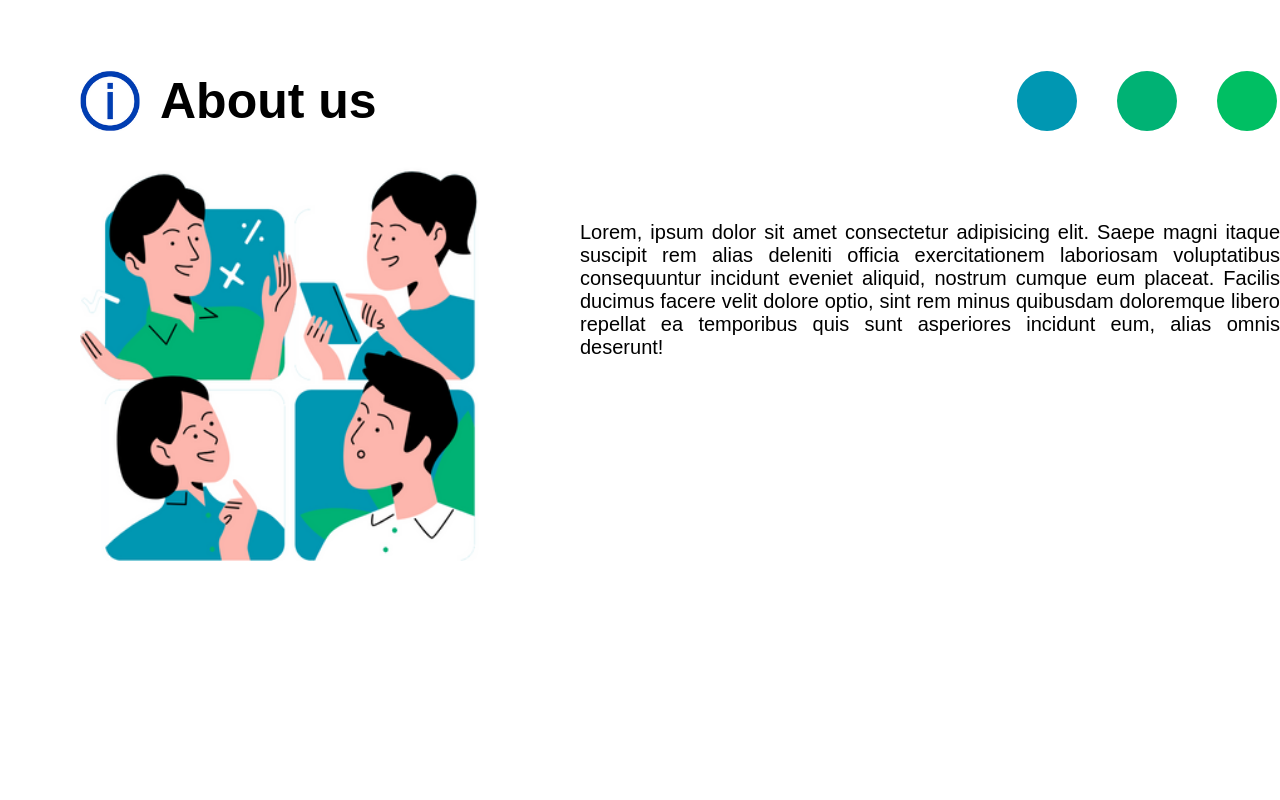
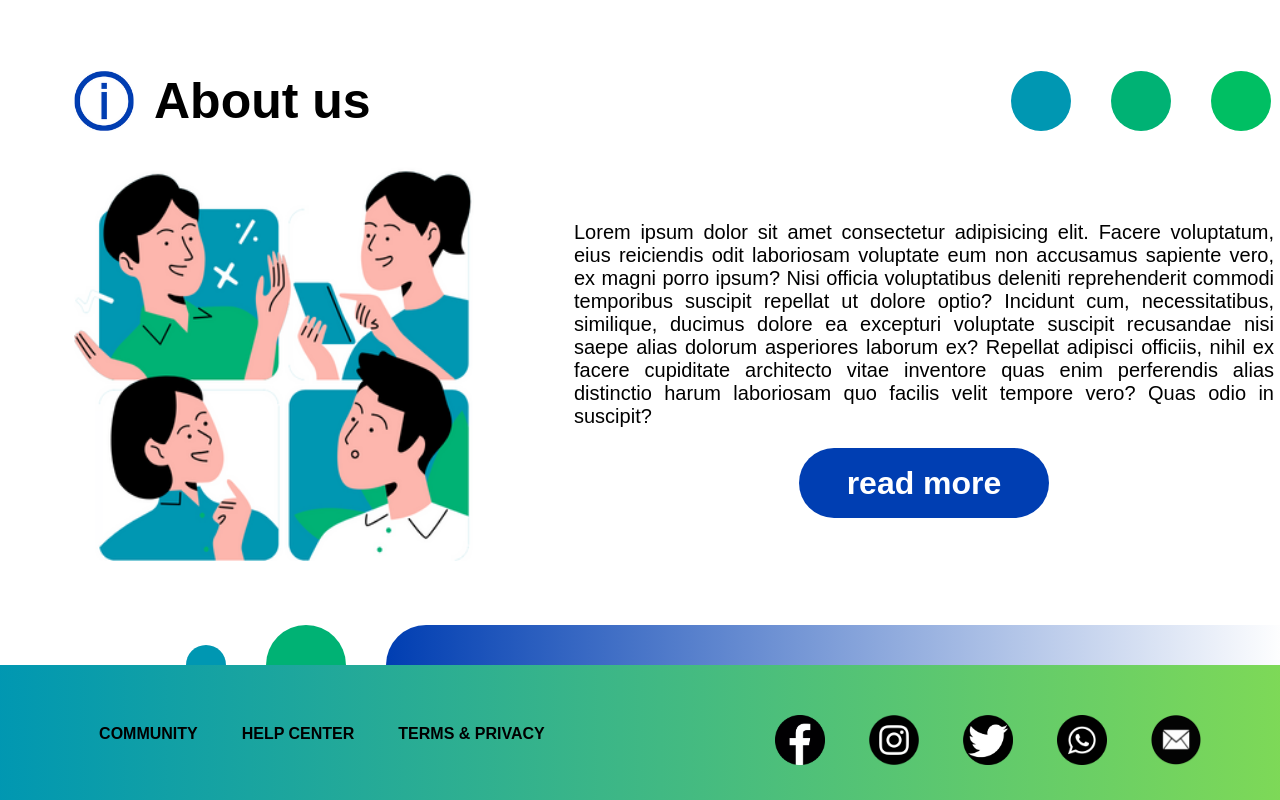
Before and after one commit to BenTaught/simplipi.github.io, a plain HTML site: page index.html in a window 1280 px wide. Shown: the part 1948-2748 px from the top of the page. Before the commit the page ends 2669 px from the top, so only its background shows below. Drawn offline with Linux system fonts and the light colour scheme.

Commit message:
3rd commit

```diff
--- a/index.css
+++ b/index.css
@@ -32,6 +32,8 @@ p{
 .sub-body{
     padding-top: 90px;
     position: absolute;
+    left: 50%;
+    transform: translate(-50%)
 }
 
 .fcmi, .fcme, .fcmo{
@@ -55,8 +57,10 @@ p{
 .hc-con, .hc2-con, .fc-con, .fc2-con,.content-2, .content-3, .submit-con {
     padding-left: 40px;
 }
-
-.features-con, .about-con{
+.hc-con-2, .hc2-con-2{
+    padding-right: 40px;
+}
+.features-con, .about-con, .shapes-con-2{
     padding-top: 60px;
 }
 
@@ -480,7 +484,7 @@ transition: 0.5s ease;
 .about-text-con{
     background-color:rgb(255, 255, 255);
     width: 700px;
-    height: 500px;
+    height: 250px;
     border-radius: 40px;
     font-weight: 500;
     font-family: Arial, Helvetica, sans-serif;
@@ -489,8 +493,98 @@ transition: 0.5s ease;
     text-align: justify;
     padding-top: 60px;
 }
+.about-read-more{
+    display: flex;
+    padding-top: 20px;
+    justify-content: center;
+}
+
+.read-more-button{
+    border-style: none;
+    width: 250px;
+    height: 70px;
+    border-radius: 50px;
+    color: white;
+    background-color: #003EB2;
+    font-weight: bold;
+    font-size:xx-large;
+}
+
+.shapes-con-2{
+    display: flex;
+    justify-content: flex-end;
+    align-items: end;
+}
+
+.rectangle-2 {
+    height: 40px;
+    width: 900px;
+    background-image: linear-gradient(to right, #003EB2  ,white);
+    border-top-left-radius: 50px;
+    animation: slide2A 3s ease;
+}
+
+.half-circleA{
+    width: 80px;
+    height: 40px;
+    border-radius:12rem 12rem 0 0 ;
+    background-color: #00B274;
+    animation: slide2A 2s ease;
+}
+
+.half-circle2A{
+  width: 40px;
+  height: 20px;
+  border-radius:12rem 12rem 0 0 ;
+  background-color:#0097B2;
+  animation: slide2A 1s ease;
+}
 
 /*<----------------ABOUT--------------->*/
+
+
+/*<----------------FOOTER--------------->*/
+
+footer{
+    background-image: linear-gradient(to right,#0097B2 , #7ED957);
+}
+.connect-nav{
+    display: flex;
+    justify-content: space-around;
+    padding-top: 30px;
+    padding-bottom: 30px;
+    align-content: start;
+    align-items: center;
+}
+
+.icons{
+    width: 50px;
+    height: 50px;
+}
+
+.connect-icon{
+    padding-top: 20px;
+}
+
+.icon-con{
+padding-left: 40px;
+}
+
+.con-nav-link {
+    list-style: none;
+}
+
+.con-nav-link li {
+        display: inline-block;
+ }
+
+.con-nav-link a {
+    font-size: medium;
+}
+
+/*<----------------FOOTER--------------->*/
+
+
 
 
 /*<----------------ANIMATION--------------->*/
@@ -513,6 +607,15 @@ transition: 0.5s ease;
 @keyframes slide2{
     0%{
         transform: translateX(-500px);}
+
+    100%{
+        transform: translateX(0px);
+    }
+}
+
+@keyframes slide2A{
+    0%{
+        transform: translateX(500px);}
 
     100%{
         transform: translateX(0px);
--- a/index.html
+++ b/index.html
@@ -65,9 +65,9 @@
             </div>
 
             <div class="features-content-con">
-                <div class="content-1"><p class="feature-head">Personalized Learning Paths</p><div class="feature-1-square-con"><div class ="puzzle-con"><img  class="puzzle" src="images-icons/puzzle.png" alt=""></div><p class="feature-def"> Simpliπ creates special study plans just for you. <br><br> It figures out what you need to learn and gives you specific things to study. </p></div></div>
-                <div class="content-2"><p class="feature-head">Real-Time Performance Analytics</p><div class="feature-2-square-con"><div class="speed-con"><img  class="speed" src="images-icons/speed.png" alt=""></div><p class="feature-def">Simpliπ tells you how well you're doing right away. <br><br> It shows you what you're good at and where you need to improve.</p></div></div>
-                <div class="content-3"><p class="feature-head">Unlockable Topic Advancement</p><div class="feature-3-square-con"><div class="lock-con"><img  class="lock" src="images-icons/lock.png" alt=""></div><p class="feature-def">In Simpliπ, when you do well in one lesson, you get to learn something new! <br><br> It's like a game where you earn new levels.</p></div></div>
+                <div class="content-1"><p class="feature-head">Personalized Learning Paths</p><div class="feature-1-square-con"><div class ="puzzle-con"><img  class="puzzle" src="images-icons/puzzle.png" alt=""></div><p class="feature-def"> <em>Simpliπ</em> creates special study plans just for you. <br><br> It figures out what you need to learn and gives you specific things to study. </p></div></div>
+                <div class="content-2"><p class="feature-head">Real-Time Performance Analytics</p><div class="feature-2-square-con"><div class="speed-con"><img  class="speed" src="images-icons/speed.png" alt=""></div><p class="feature-def"><em>Simpliπ</em> tells you how well you're doing right away. <br><br> It shows you what you're good at and where you need to improve.</p></div></div>
+                <div class="content-3"><p class="feature-head">Unlockable Topic Advancement</p><div class="feature-3-square-con"><div class="lock-con"><img  class="lock" src="images-icons/lock.png" alt=""></div><p class="feature-def">In <em>Simpliπ</em>, when you do well in one lesson, you get to learn something new! <br><br> It's like a game where you earn new levels.</p></div></div>
             </div>
         </div>
 
@@ -114,16 +114,46 @@
                 <div class="about-image-con">
                     <img class="image-2" src="images-icons/us.png" alt="us">
                 </div>
-                <div class="about-text-con">
-                    Lorem, ipsum dolor sit amet consectetur adipisicing elit. Saepe magni itaque suscipit rem alias deleniti officia exercitationem laboriosam voluptatibus consequuntur incidunt eveniet aliquid, nostrum cumque eum placeat. Facilis ducimus facere velit dolore optio, sint rem minus quibusdam doloremque libero repellat ea temporibus quis sunt asperiores incidunt eum, alias omnis deserunt!
+                <div class = "about3-con">
+                    <div class="about-text-con">
+                        Lorem ipsum dolor sit amet consectetur adipisicing elit. Facere voluptatum, eius reiciendis odit laboriosam voluptate eum non accusamus sapiente vero, ex magni porro ipsum? Nisi officia voluptatibus deleniti reprehenderit commodi temporibus suscipit repellat ut dolore optio? Incidunt cum, necessitatibus, similique, ducimus dolore ea excepturi voluptate suscipit recusandae nisi saepe alias dolorum asperiores laborum ex? Repellat adipisci officiis, nihil ex facere cupiditate architecto vitae inventore quas enim perferendis alias distinctio harum laboriosam quo facilis velit tempore vero? Quas odio in suscipit?
+                    <div class="about-read-more"><a href="http://"><button class="read-more-button">read more</button></a></div>
                 </div>
             </div>
         </div>
 
-        <div class="footer">
+        <div class="shapes-con-2">
+            <div class="hc2-con-2"><div class="half-circle2A"></div></div>
+            <div class="hc-con-2"><div class="half-circleA"></div></div>
+            <div class="rectangle-2"></div>
+        </div>
+        <footer>
+            <div class="subfoot">
+                <div class="connect-con">
+                       <nav class="connect-nav">
+                           <ul class="con-nav-link">
+                               <li><a class = "list" href="">COMMUNITY</a></li>
+                               <li><a class = "list" href="">HELP CENTER</a></li>
+                               <li><a class = "list" href="">TERMS & PRIVACY</a></li>
+                           </ul>
+                           <div class="connect-icon">
 
-        </div>
+                                <a class = "icon-con" href="http://"><img class ="icons" src="images-icons/fb-icon.png" alt="fb-icon"></a>
+                                <a class = "icon-con" href="http://"><img class ="icons" src="images-icons/ig.png" alt="ig-icon"></a>
+                                <a class = "icon-con" href="http://"><img class ="icons" src="images-icons/twitter.png" alt="twitter-icon"></a>
+                                <a class = "icon-con" href="http://"><img class ="icons" src="images-icons/wa.png" alt="whats app-icon"></a>
+                                <a class  ="icon-con" href="http://"><img class ="icons" src="images-icons/mail.png" alt="mail-icon"></a>
+
+                            </div>
+                       </nav>
+                </div>
+
+           </div>
+
+
+
+
+        </footer>
     </section>
-
 </body>
 </html>
```
Also changed, not shown: images-icons/fb-icon.png (added), images-icons/ig.png (added), images-icons/lines.png (added), images-icons/mail.png (added), images-icons/twitter.png (added), images-icons/wa.png (added).
